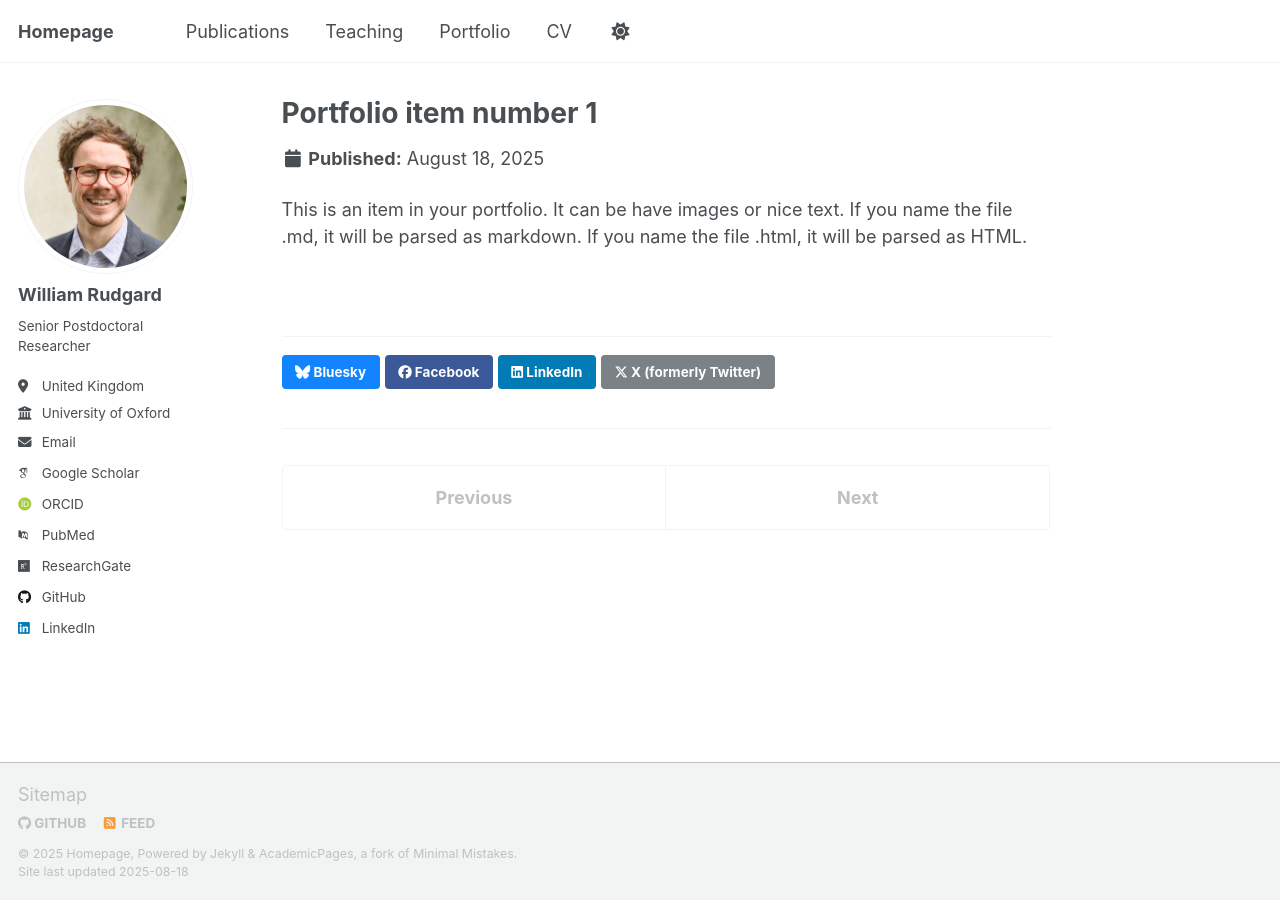
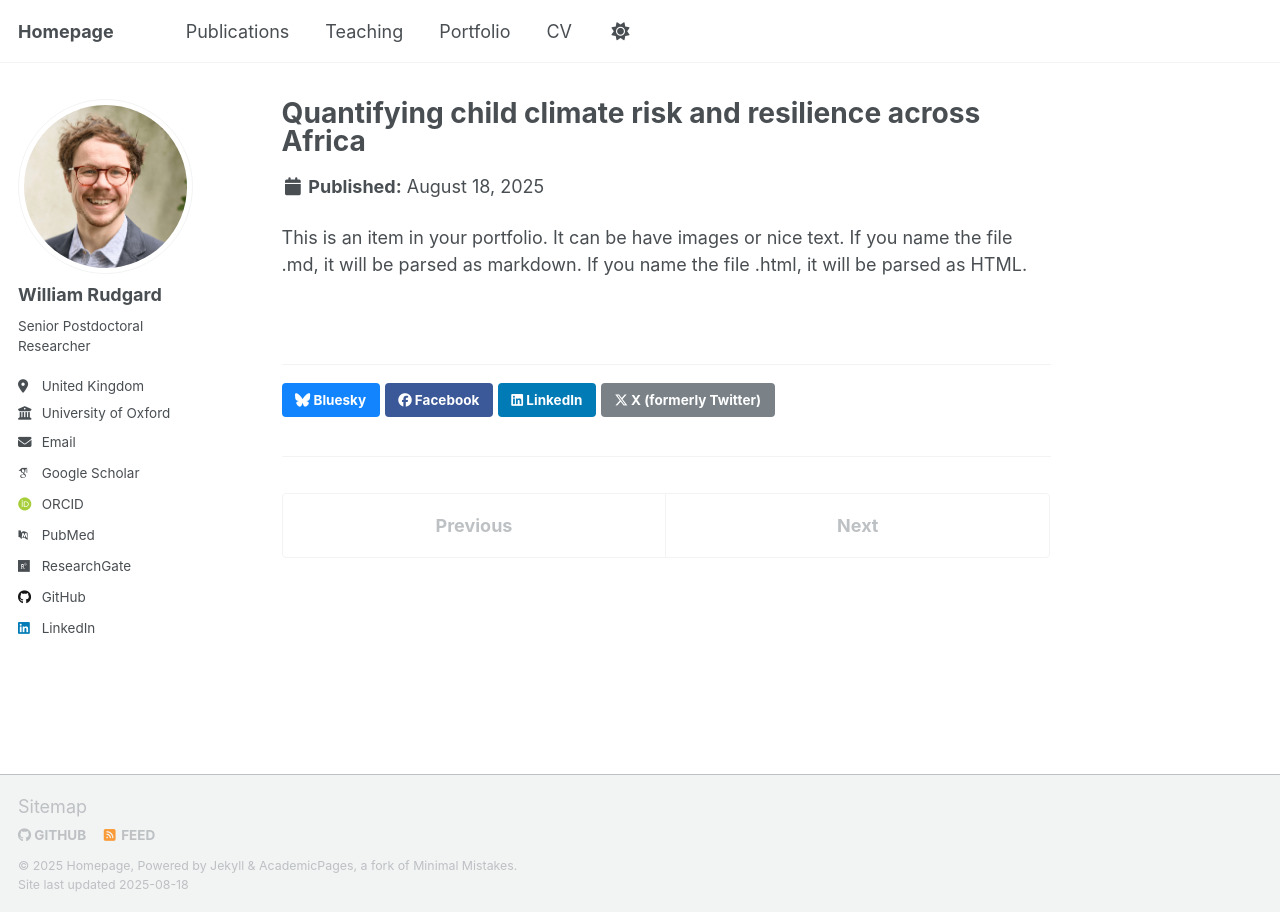
Before and after one commit to WilliamRudgard/williamrudgard.github.io, a Jekyll site: the page built from _portfolio/portfolio-1.md, in a window 1280 px wide. Built offline with Jekyll 4.4.1, drawn with Linux system fonts in a browser that asks for light colours; some web fonts are replaced; a script that is not in the unit is left out.

Commit message:
Update portfolio-1.md

```diff
--- a/_portfolio/portfolio-1.md
+++ b/_portfolio/portfolio-1.md
@@ -1,5 +1,5 @@
 ---
-title: "Portfolio item number 1"
+title: "Quantifying child climate risk and resilience across Africa"
 excerpt: "Short description of portfolio item number 1<br/><img src='/images/Portfolio 1.png'>"
 collection: portfolio
 ---
```
